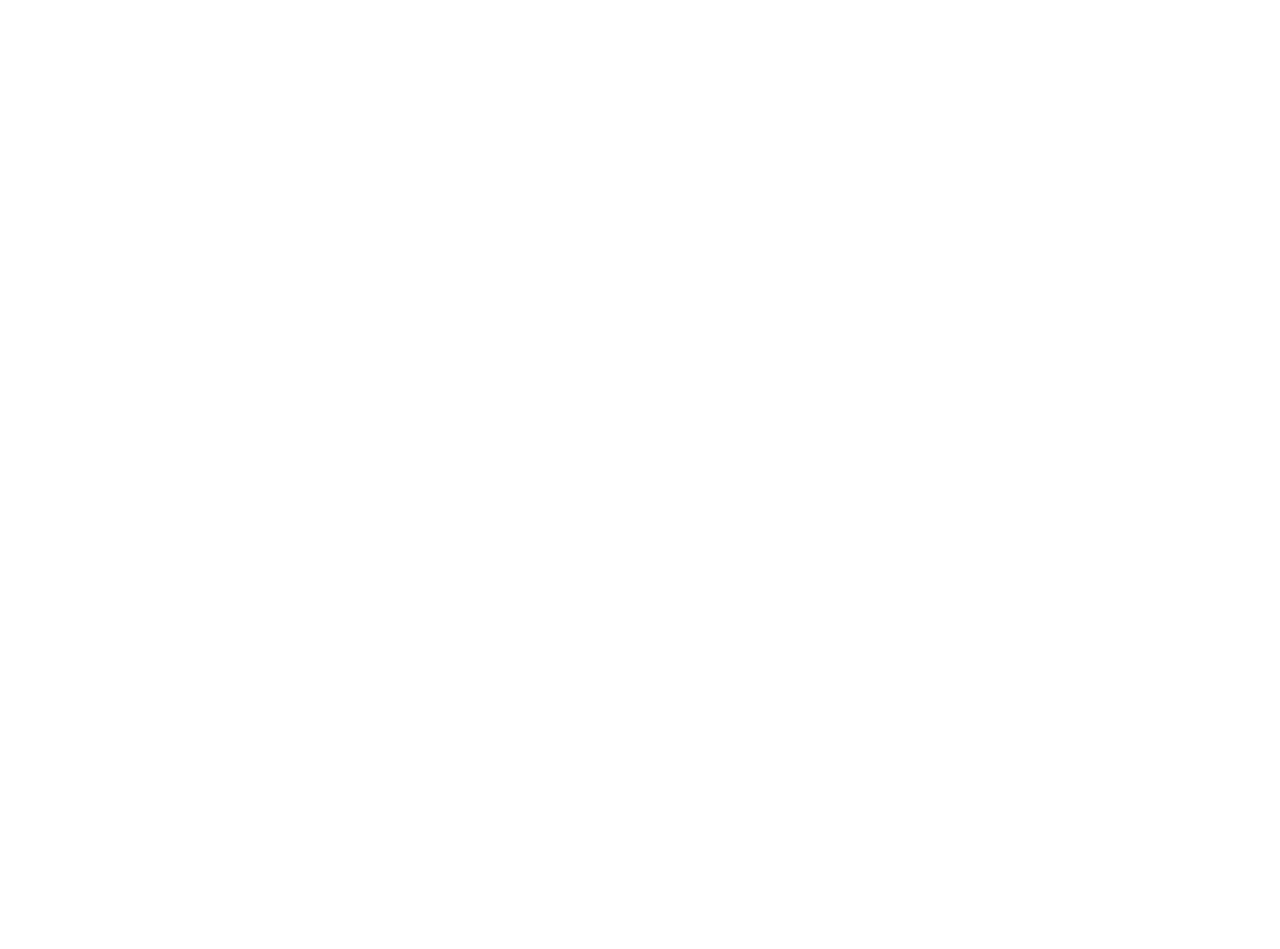
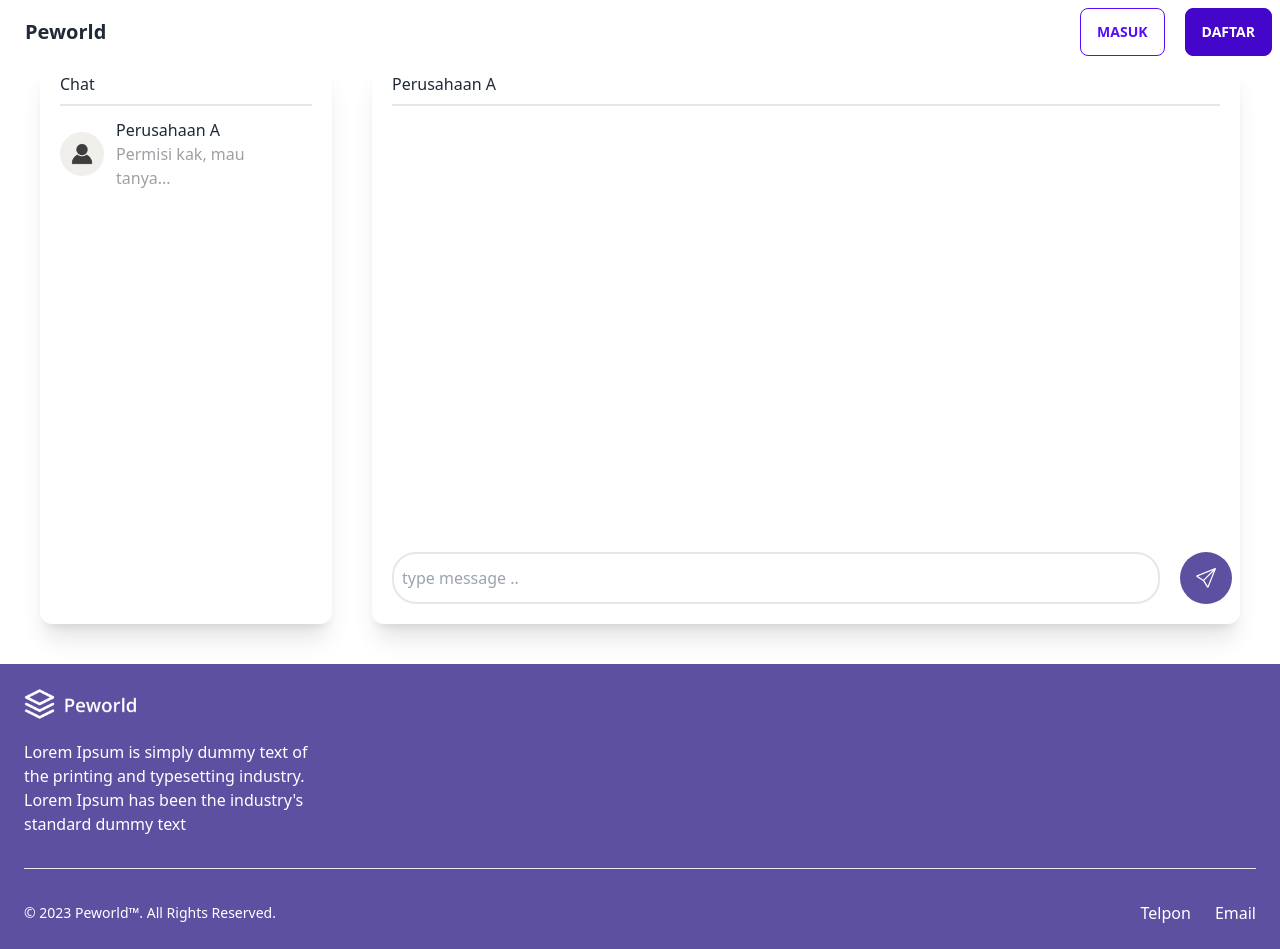
Before and after one commit to berkahjayaabadi/hiringme_fe, a React (Create React App) app: page /chat in a window 1280 px wide. Before the commit this address had no page. Before the commit the page ends 800 px from the top, so only its background shows below. Built offline with nearby package versions, Linux system fonts and the light colour scheme.

Commit message:
add : chat page

```diff
--- a/src/App.js
+++ b/src/App.js
@@ -19,6 +19,7 @@
 import ForgotPassword from "./pages/forgotPassword";
 import LoginWorker from "./pages/Login/loginWorker";
 import LoginCompany from "./pages/Login/loginCompany";
+import Chat from "./pages/chat";
 
 const App = () => {
   const { store } = configureStore();
@@ -40,6 +41,7 @@
           <Route path="/forgotpassword" element={<ForgotPassword />} />
           <Route path="/profileworker/:id" element={<ProfileWorker />} />
           <Route path="/profilecompany/:id" element={<ProfileCompany />} />
+          <Route path="/chat" element={<Chat />} />
         </Routes>
       </BrowserRouter>
     </Provider>
--- a/src/components/chat/chat.js
+++ /dev/null
@@ -1,9 +0,0 @@
-import React from 'react'
-
-const chat = () => {
-  return (
-    <div>chat</div>
-  )
-}
-
-export default chat
--- /dev/null
+++ b/src/pages/chat/index.js
@@ -0,0 +1,45 @@
+import React from 'react'
+import Footer from '../../components/Footer/Footer'
+import Navbar from '../../components/Navbar/Navbar'
+import userPlaceholder from '../../assets/images/user-placeholder.png'
+import { BsSend } from 'react-icons/bs'
+
+const Chat = () => {
+  return (
+    <div>
+        <section>
+            <Navbar />
+        </section>
+        <section className='mx-10 flex h-[70vh] relative'>
+            <div className='bg-white rounded-xl shadow-xl px-5 w-[25vw]'>
+                <p className='border-b-2 py-2'>
+                    Chat
+                </p>
+                <div className='flex flex-row items-center py-3 justify-start cursor-pointer hover:scale-110 ease-in-out duration-200'>
+                    <img src={userPlaceholder} className='w-11 h-11 rounded-full'/>
+                    <div className='px-3'>
+                        <p>Perusahaan A</p>
+                        <p className='text-pale' >Permisi kak, mau tanya...</p>
+                    </div>
+                </div>
+            </div>
+            <div className='bg-white rounded-xl shadow-xl px-5 ml-10 w-[75vw]'>
+                <p className='border-b-2 py-2'>Perusahaan A</p>
+
+                <div className='flex absolute bottom-5'>
+                    <input type='text' placeholder='type message ..' className='placeholder::text-slate-400 border-2 py-3 px-2 rounded-3xl w-[60vw]' />
+                    <div  className='text-white bg-secondary p-4 rounded-full mx-5 cursor-pointer hover:bg-indigo-800 ease-in-out duration-200 hover:scale-110'>
+                    <BsSend size={20} />
+                    </div>
+                </div>
+
+            </div>
+        </section>
+        <section className='mt-10'>
+            <Footer />
+        </section>
+    </div>
+  )
+}
+
+export default Chat
--- a/src/pages/index.js
+++ b/src/pages/index.js
@@ -11,9 +11,11 @@
 import RegistCompany from "./register/company";
 import ProfileWorker from "./profileDashboard/worker";
 import ProfileCompany from "./profileDashboard/company";
+import Chat from "./chat";
 
 export {
   LoginWorker,
+  Chat,
   LoginCompany,
   LandingPages,
   HomeCompany,
```
Also changed, not shown: src/assets/images/user-placeholder.png (added).
